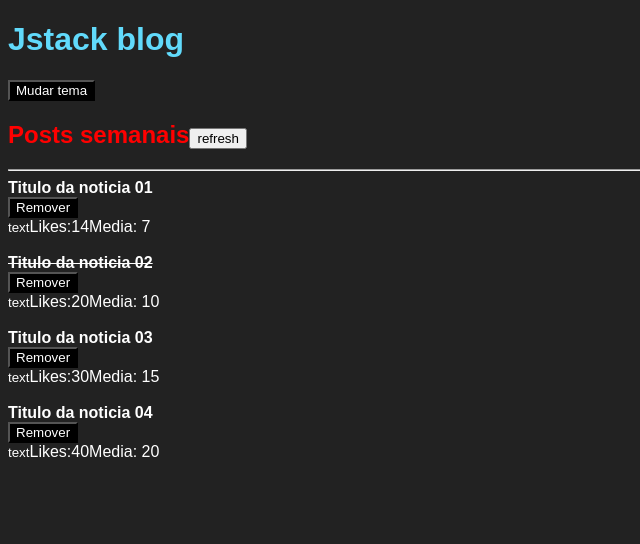
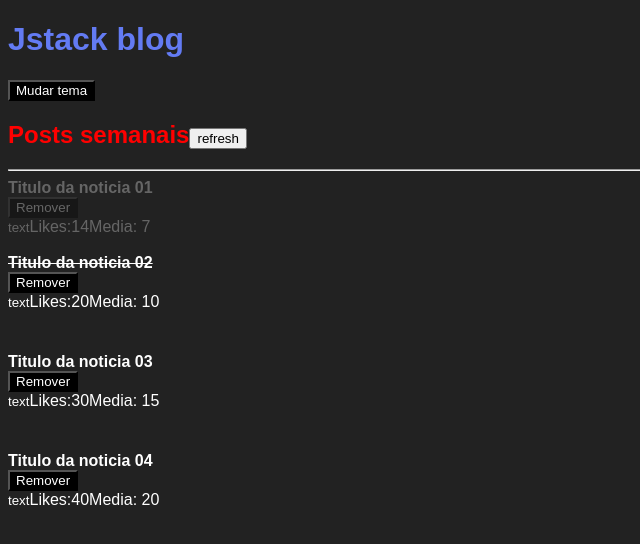
Before and after one commit to CarlosAugustoP/ReactBasics, a React app: page / in a window 1280 px wide. Shown: the top 544 px of the page, without its empty margins (0-640 px from the left). Built offline with nearby package versions, Linux system fonts and the light colour scheme.

Commit message:
progress

```diff
--- a/src/App.js
+++ b/src/App.js
@@ -17,29 +17,32 @@
             title: "Titulo da noticia 01",
             subtitle: "text",
             likes: 14,
-            read: false
+            read: false,
+            removed: true
         },
         {
             id: Math.random(),
             title: "Titulo da noticia 02",
             subtitle: "text",
             likes: 20,
-            read: true
+            read: true,
+            removed: false
         },
         {
             id: Math.random(),
             title: "Titulo da noticia 03",
             subtitle: "text",
             likes: 30,
-            read: false
+            read: false,
+            removed: false
         },
         {
             id: Math.random(),
             title: "Titulo da noticia 04",
             subtitle: "text",
-
             likes: 40,
-            read: false
+            read: false,
+            removed: false
         }
     ]);
 
@@ -66,8 +69,13 @@
     function handleRemovePost(postId){
         setPosts((prevState) =>
             // If the element is different of postId, it will be thrown into the new array.
-            prevState.filter(post => post.id !== postId)
-        )
+            prevState.map(
+                post => (
+                    post.id === postId ?
+                    {...post, removed: true}
+                    : post
+                    )
+                ));
     }
 
     return (
--- a/src/Header.scss
+++ b/src/Header.scss
@@ -1,3 +1,5 @@
+$primary: #637BF3;
+
 .title {
-    color: #61dafb;
+    color: $primary;
 }
--- a/src/Post.js
+++ b/src/Post.js
@@ -1,11 +1,15 @@
 import React from 'react';
 import PropTypes from 'prop-types';
 import PostHeader from './PostHeader';
+import styles from './Post.scss';
 
 export default function Post(props){
     return (
         <>
-            <article>
+            <article className= {
+                props.post.removed ? styles.postDeleted : styles.post
+
+            }>
                 <PostHeader
                     onRemove = {props.onRemove}
                     post = {{
@@ -32,7 +36,8 @@
         title: PropTypes.string.isRequired,
         subtitle: PropTypes.string.isRequired,
         likes: PropTypes.number.isRequired,
-        read: PropTypes.bool.isRequired
+        read: PropTypes.bool.isRequired,
+        removed: PropTypes.bool.isRequired
     }).isRequired
 
 
--- /dev/null
+++ b/src/Post.scss
@@ -0,0 +1,7 @@
+.post {
+    margin-bottom:24px;
+}
+
+.postDeleted {
+    opacity:0.3;
+}
```
Also changed, not shown: NocoesBasicas.txt.
